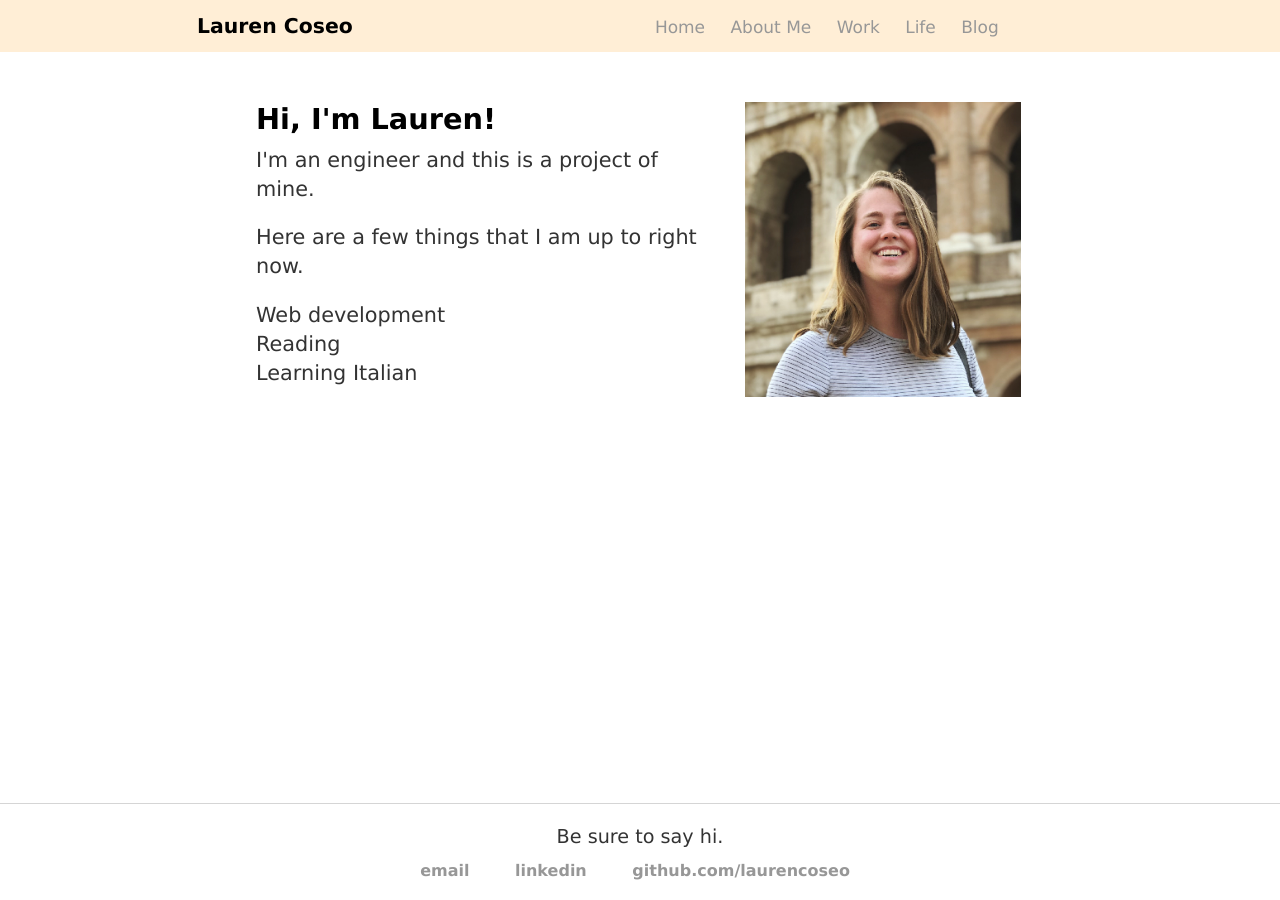
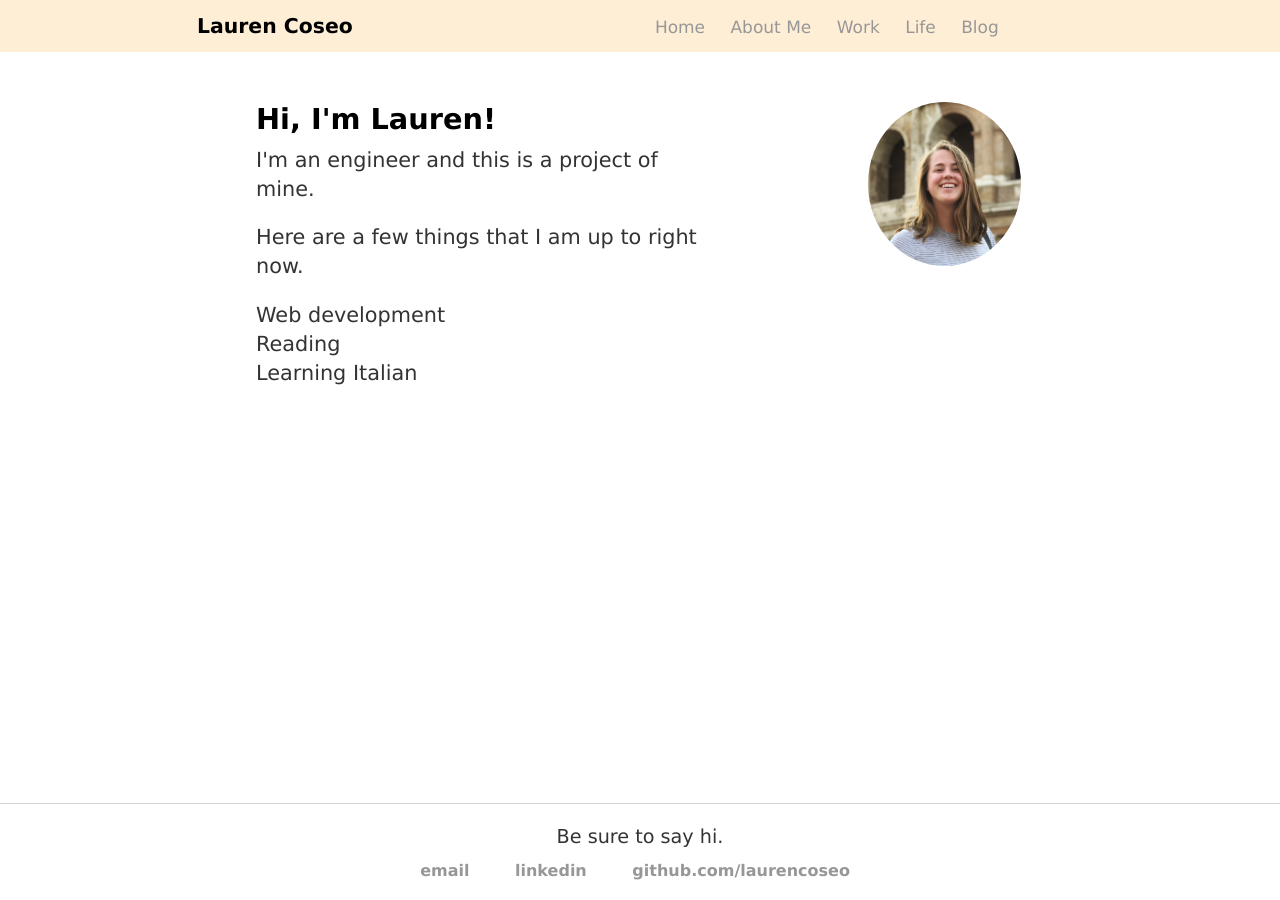
Before and after one commit to laurencoseo/laurencoseo.github.io, a Jekyll site: the page built from index.html, in a window 1280 px wide. Built offline with Jekyll 4.4.1, drawn with Linux system fonts in a browser that asks for light colours.

Commit message:
Update main.css
Make img circle

```diff
--- a/css/main.css
+++ b/css/main.css
@@ -129,9 +129,10 @@ img {
     /* I want it to float next to text */
     /* display: inline-block; */
     float: right;
-    width: 90%;
+    width: 50%;
     max-width: 100%;
     height: auto;
+    border-radius: 50%;
     /* margin-left: auto;
     margin-right: auto; */
     /* padding: 20px; */
```
